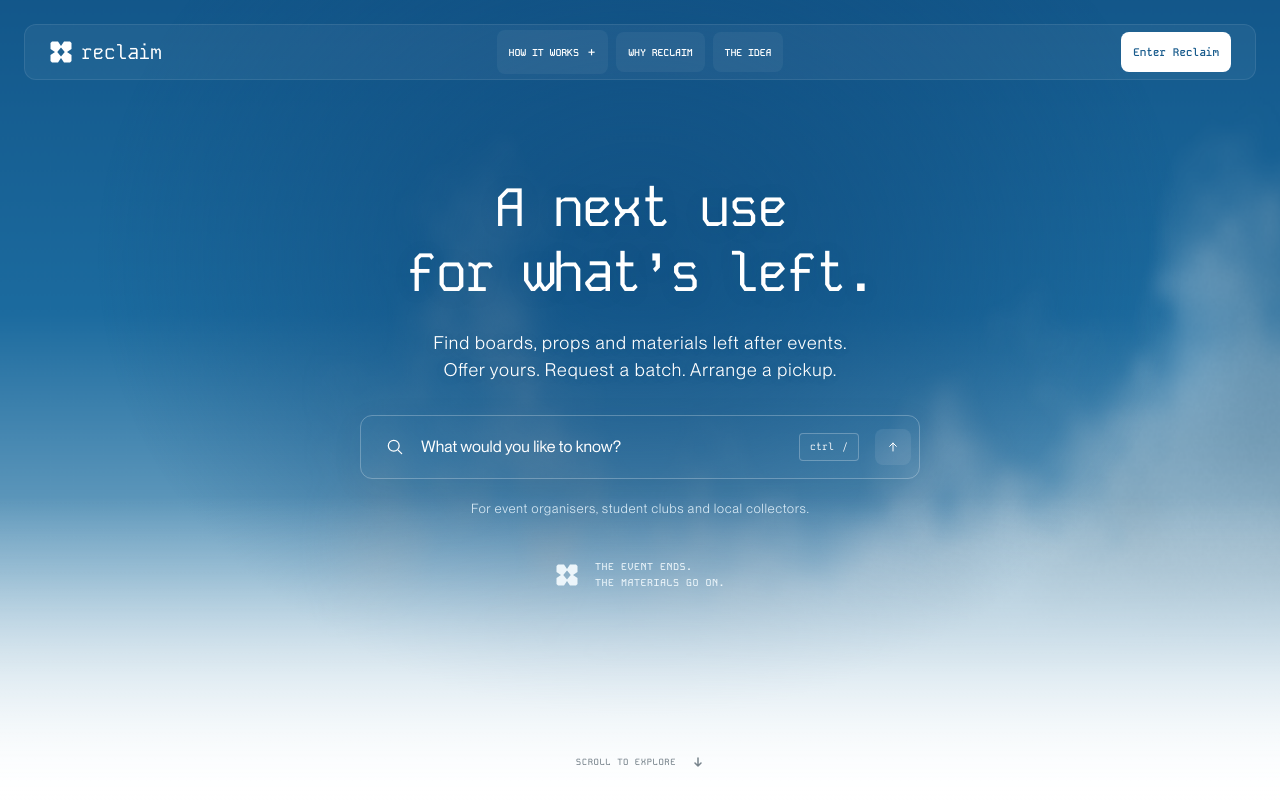
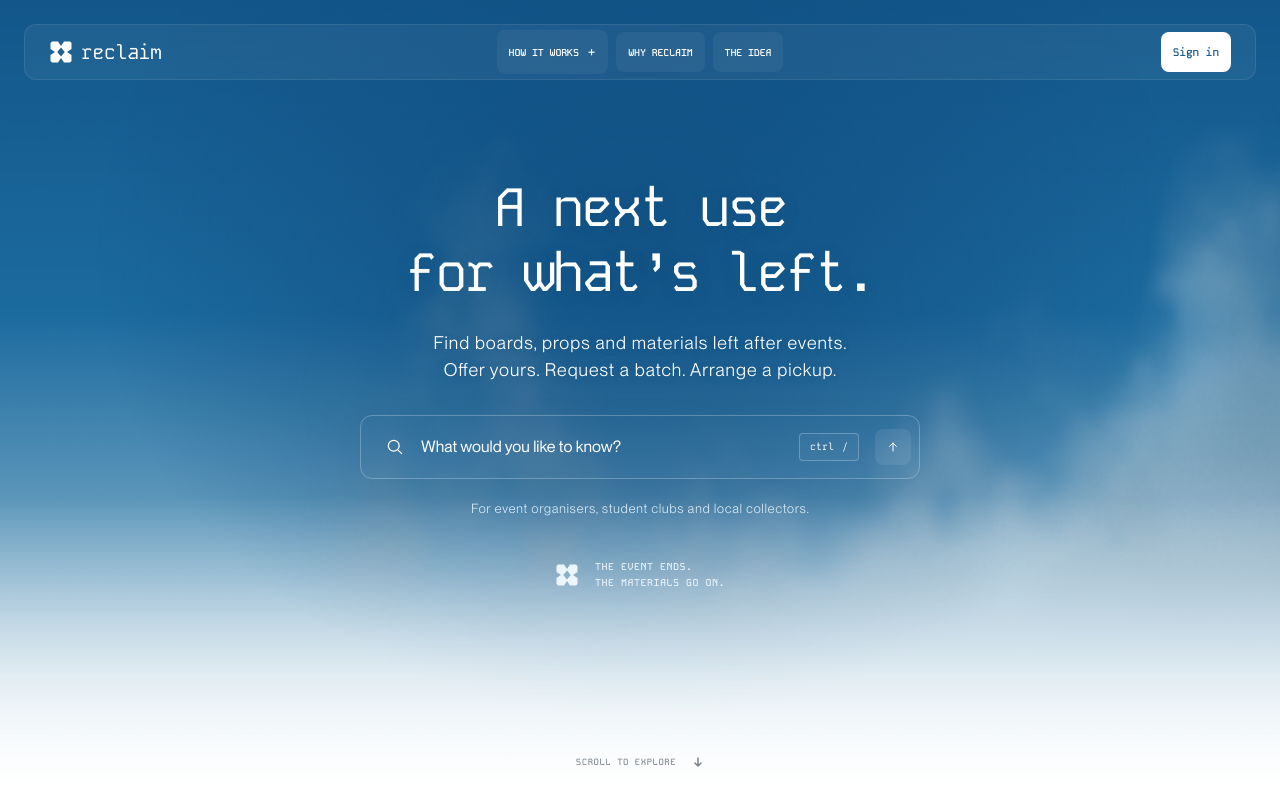
Before and after one commit to Tanveer-rajpurohit/Reclaim, a Next.js app in the folder apps/web/: page / in a window 1280 px wide. Shown: the top 800 px of the page. Built offline with nearby package versions, Linux system fonts and the light colour scheme.

Commit message:
fix(nav): shorten homepage entry action to sign in

```diff
--- a/apps/web/components/home/HomeHeader.tsx
+++ b/apps/web/components/home/HomeHeader.tsx
@@ -15,7 +15,7 @@ export default function HomeHeader() {
         <a href="#contact">THE IDEA</a>
       </nav>
       <Link href="/login" className="header-entry">
-        Enter Reclaim
+        Sign in
       </Link>
     </header>
   );
```
